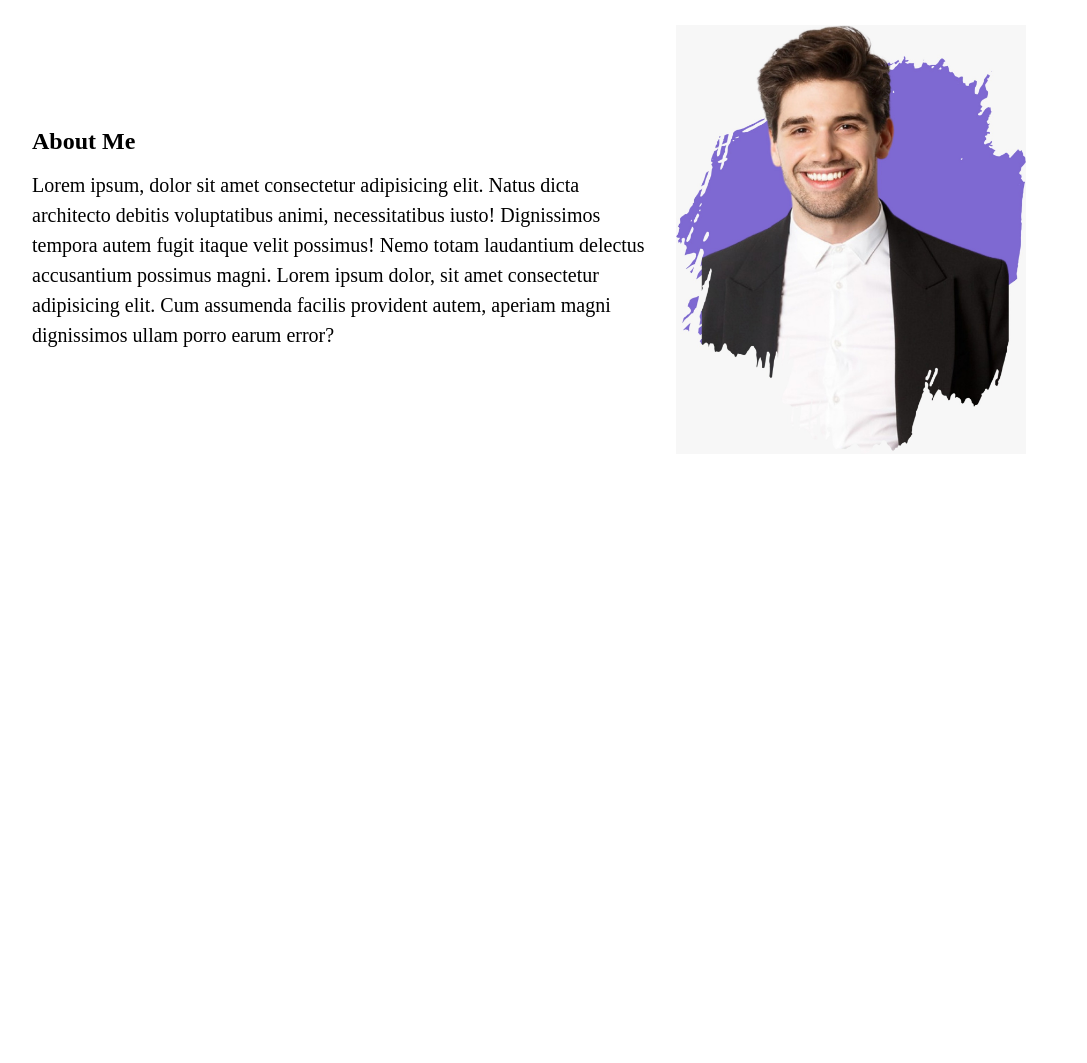
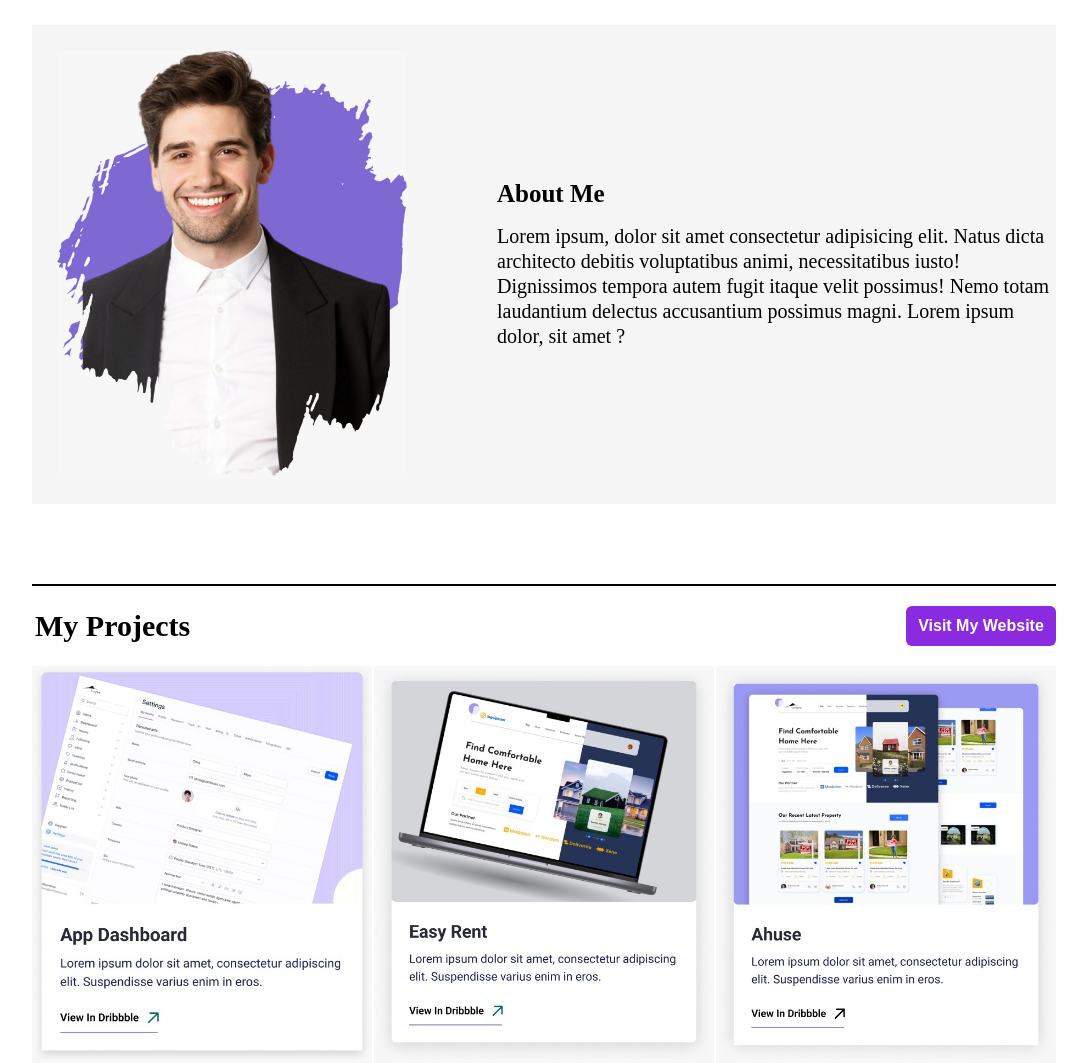
Before and after one commit to bharatroy4D/second-protfolio, a plain HTML site: page index.html in a window 1280 px wide. Shown: the part 920-1983 px from the top of the page, without its empty margins (96-1183 px from the left). Before the commit the page ends 1374 px from the top, so only its background shows below. Drawn offline with Linux system fonts and the light colour scheme.

Commit message:
project section added

```diff
--- a/index.css
+++ b/index.css
@@ -100,19 +100,45 @@
 .about-section{
     display: flex;
     justify-content: space-between;
-    flex-direction: row-reverse;
     align-items: center;
-    gap: 16px;
+    gap: 20px;
     width: 80%;
     margin: auto;
     margin-top: 70px;
-
+    background-color:whitesmoke;
 }
 .about-section img{
-    width: 350px;
+    width: 400px;
     margin-right: 30px;
+    padding: 25px;
+}
+.about-title h1{
+    font-size: 25px;
+    padding-bottom: 16px;
+    margin-left: 15px;
 }
 .about-title p{
     font-size: 20px;
-    line-height: 30px;
+    line-height: 25px;
+    margin-left: 15px;
 }
+.project-container{
+    width: 80%;
+    margin: auto;
+    margin-top: 80px;
+    border-top: 2px solid ;
+}
+.project-header{
+    display: flex;
+    justify-content: space-between;
+    align-items: center;
+    margin-top: 20px;
+}
+.project-items{
+    display: flex;
+    justify-content:space-between;
+}
+.project-items img{
+    width: 340px;
+    margin-top: 20px;
+}
--- a/index.html
+++ b/index.html
@@ -85,11 +85,26 @@
         </section>
         <section class="about-section">
             <img src="/images/icon1.jpg" alt="">
+
             <div class="about-title">
-                <h1 style="margin-bottom: 15px;">About Me</h1>
+                <h1>About Me</h1>
                 <p>Lorem ipsum, dolor sit amet consectetur adipisicing elit. Natus dicta architecto debitis voluptatibus
                     animi, necessitatibus iusto! Dignissimos tempora autem fugit itaque velit possimus! Nemo totam
-                    laudantium delectus accusantium possimus magni. Lorem ipsum dolor, sit amet consectetur adipisicing elit. Cum assumenda facilis provident autem, aperiam magni dignissimos ullam porro earum error?</p>
+                    laudantium delectus accusantium possimus magni. Lorem ipsum dolor, sit amet ?</p>
+            </div>
+
+        </section>
+        <!-- PROJECT SECTION -->
+        <section class="project-container">
+            <div class="project-header">
+                <h1 style="font-size: 30px; font-weight:bolder; margin-left: 3px; ">My Projects</h1>
+                <button style="width: 150px; font-weight: bold; font-size: 16px;" class="hero-btn">Visit My
+                    Website</button>
+            </div>
+            <div class="project-items">
+                <img src="/images/icon3.jpg" alt="">
+                <img src="/images/icon4.jpg" alt="">
+                <img src="/images/icon5.jpg" alt="">
             </div>
 
         </section>
```
